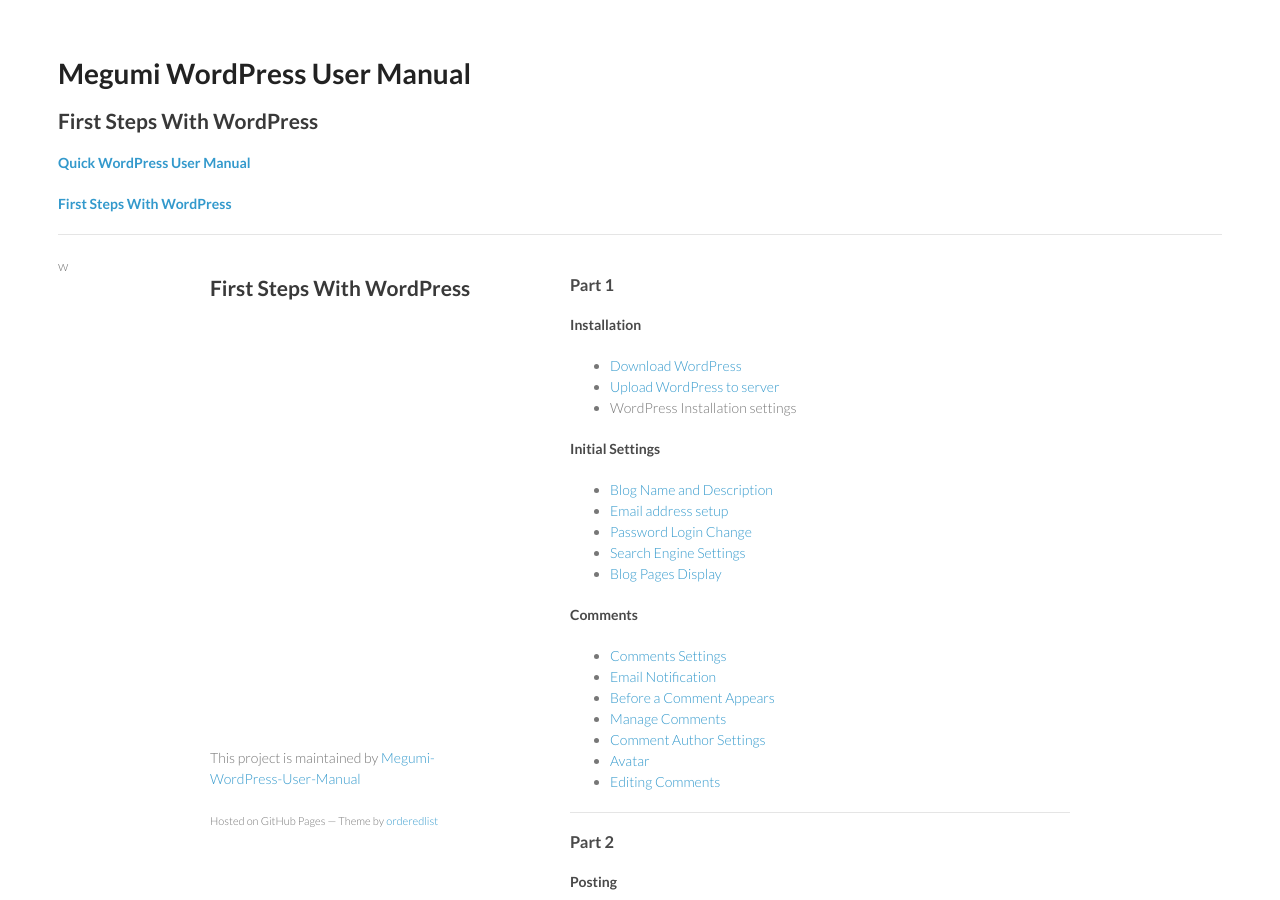
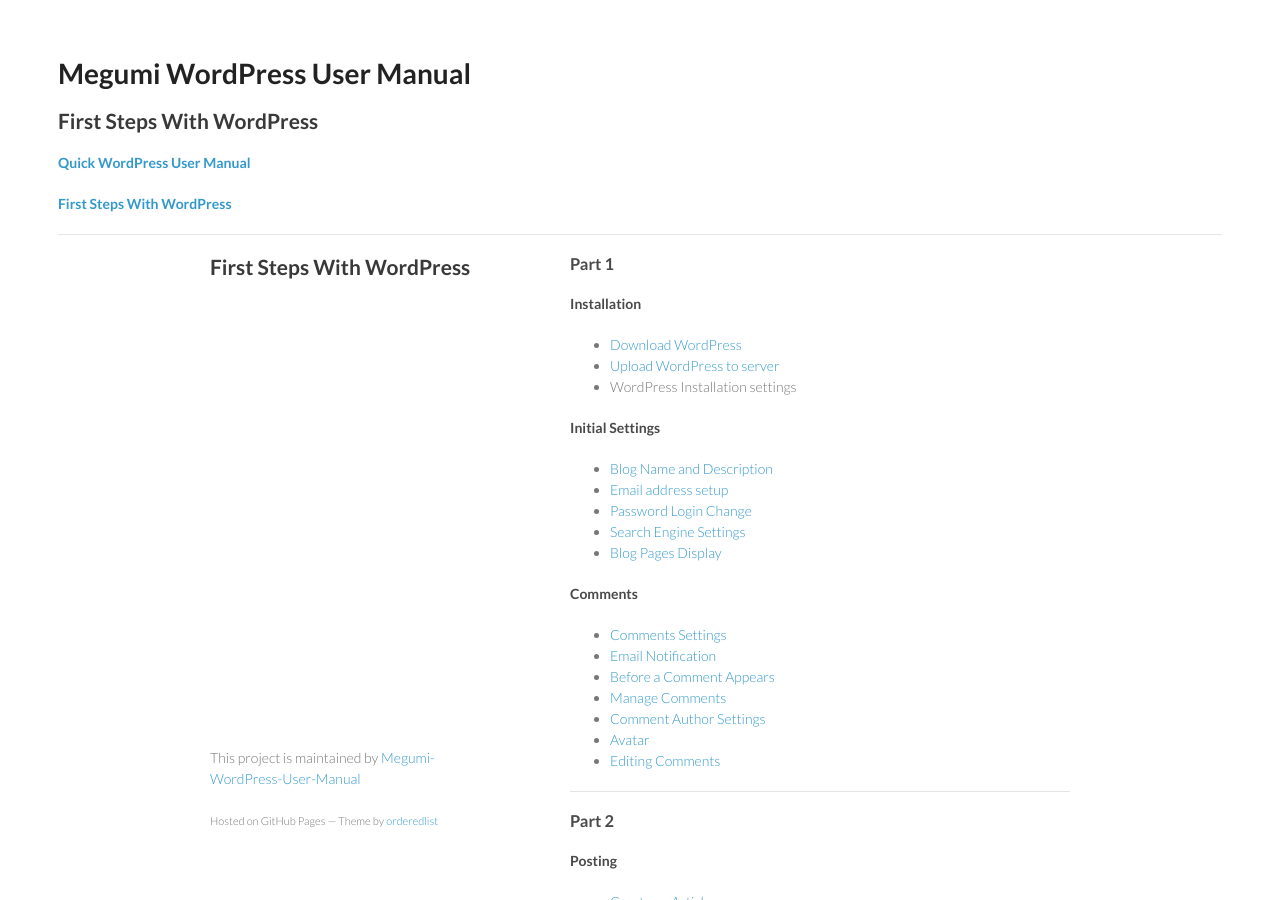
Before and after one commit to Megumi-WordPress-User-Manual/Intro, a Jekyll site: the page built from first-steps-with-wordpress.html, in a window 1280 px wide and 900 px high. Built offline with Jekyll 4.4.1, drawn with Linux system fonts in a browser that asks for light colours.

Commit message:
Update first-steps-with-wordpress.html

```diff
--- a/first-steps-with-wordpress.html
+++ b/first-steps-with-wordpress.html
@@ -10,7 +10,7 @@
     <title>{{ site.title }}</title>
 
     <link rel="stylesheet" href="stylesheets/styles.css">
-    <link rel="stylesheet" href="stylesheets/pygment_trac.css">w
+    <link rel="stylesheet" href="stylesheets/pygment_trac.css">
     <meta name="viewport" content="width=device-width, initial-scale=1, user-scalable=no">
     <!--[if lt IE 9]>
     <script src="//html5shiv.googlecode.com/svn/trunk/html5.js"></script>
```
